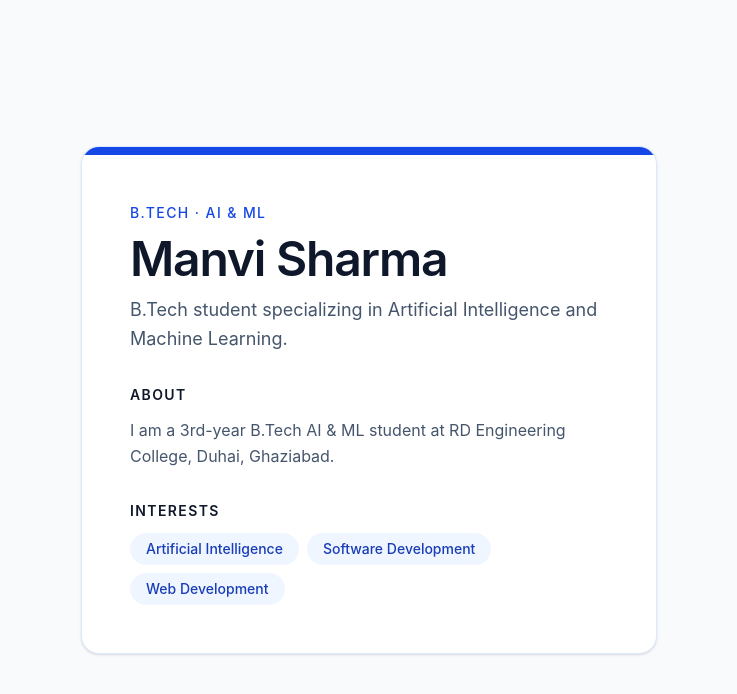
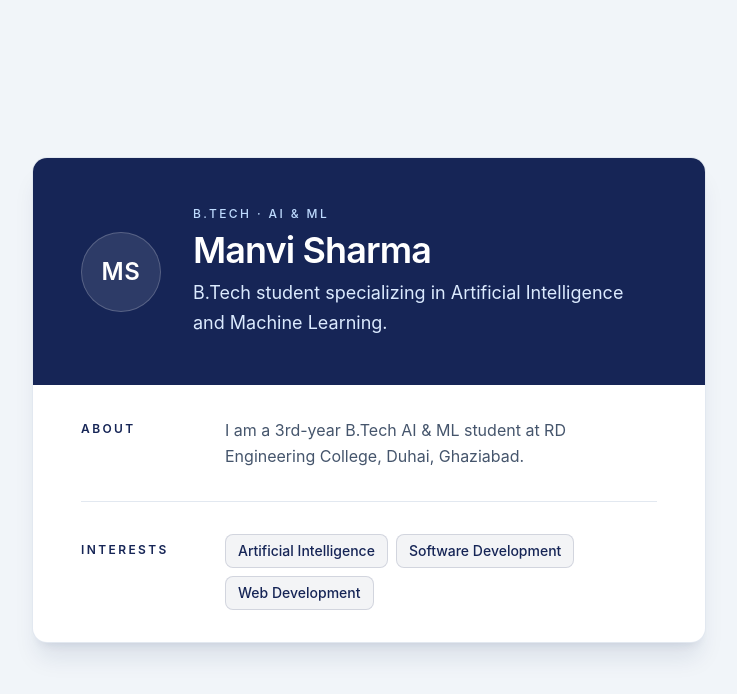
Before and after one commit to mahi1303sharma-pixel/manvi-sharma-personal-card, a Next.js app: page / in a window 1280 px wide. Shown: the top 694 px of the page, without its empty margins (271-1008 px from the left). Built offline with nearby package versions, Linux system fonts and the light colour scheme.

Commit message:
feat: update theme colors and layout styles for better UI consistency

```diff
--- a/app/layout.tsx
+++ b/app/layout.tsx
@@ -28,7 +28,7 @@ export const metadata: Metadata = {
 
 export const viewport: Viewport = {
   colorScheme: 'light',
-  themeColor: '#1d4ed8',
+  themeColor: '#172554',
 }
 
 export default function RootLayout({
--- a/app/page.tsx
+++ b/app/page.tsx
@@ -2,7 +2,7 @@ import { CallingCard } from '@/components/calling-card'
 
 export default function Page() {
   return (
-    <main className="flex min-h-svh items-center justify-center bg-slate-50 px-4 py-12">
+    <main className="flex min-h-svh items-center justify-center bg-slate-100 px-4 py-8 sm:py-16">
       <CallingCard />
     </main>
   )
--- a/components/calling-card.tsx
+++ b/components/calling-card.tsx
@@ -6,26 +6,36 @@ const interests = [
 
 export function CallingCard() {
   return (
-    <article className="w-full max-w-xl overflow-hidden rounded-2xl border border-blue-100 bg-white shadow-sm">
-      <div className="h-2 bg-blue-700" aria-hidden="true" />
-      <div className="flex flex-col gap-8 p-8 sm:p-12">
-        <header className="flex flex-col gap-3">
-          <p className="text-sm font-medium uppercase tracking-widest text-blue-700">
+    <article className="w-full max-w-2xl overflow-hidden rounded-xl bg-white shadow-xl shadow-blue-950/10 ring-1 ring-slate-200">
+      <header className="flex flex-col gap-6 bg-blue-950 px-6 py-10 text-white sm:flex-row sm:items-center sm:gap-8 sm:px-12 sm:py-12">
+        <div
+          className="flex size-16 shrink-0 items-center justify-center rounded-full border border-white/20 bg-white/10 text-xl font-semibold tracking-wide sm:size-20 sm:text-2xl"
+          aria-hidden="true"
+        >
+          MS
+        </div>
+        <div className="flex flex-col gap-2">
+          <p className="text-xs font-medium uppercase tracking-[0.2em] text-blue-200">
             B.Tech &middot; AI &amp; ML
           </p>
-          <h1 className="text-balance text-4xl font-semibold tracking-tight text-slate-900 sm:text-5xl">
+          <h1 className="text-balance text-3xl font-semibold tracking-tight sm:text-4xl">
             Manvi Sharma
           </h1>
-          <p className="text-pretty text-lg leading-relaxed text-slate-600">
+          <p className="text-pretty text-base leading-relaxed text-blue-100 sm:text-lg">
             B.Tech student specializing in Artificial Intelligence and Machine
             Learning.
           </p>
-        </header>
+        </div>
+      </header>
 
-        <section aria-labelledby="about-heading" className="flex flex-col gap-3">
+      <div className="flex flex-col divide-y divide-slate-200 px-6 sm:px-12">
+        <section
+          aria-labelledby="about-heading"
+          className="flex flex-col gap-3 py-8 sm:flex-row sm:gap-8"
+        >
           <h2
             id="about-heading"
-            className="text-sm font-semibold uppercase tracking-widest text-slate-900"
+            className="shrink-0 text-xs font-semibold uppercase tracking-[0.2em] text-blue-950 sm:w-28 sm:pt-1"
           >
             About
           </h2>
@@ -37,11 +47,11 @@ export function CallingCard() {
 
         <section
           aria-labelledby="interests-heading"
-          className="flex flex-col gap-3"
+          className="flex flex-col gap-4 py-8 sm:flex-row sm:gap-8"
         >
           <h2
             id="interests-heading"
-            className="text-sm font-semibold uppercase tracking-widest text-slate-900"
+            className="shrink-0 text-xs font-semibold uppercase tracking-[0.2em] text-blue-950 sm:w-28 sm:pt-2"
           >
             Interests
           </h2>
@@ -49,7 +59,7 @@ export function CallingCard() {
             {interests.map((interest) => (
               <li
                 key={interest}
-                className="rounded-full bg-blue-50 px-4 py-1.5 text-sm font-medium text-blue-800"
+                className="rounded-md border border-blue-950/15 bg-blue-950/5 px-3 py-1.5 text-sm font-medium text-blue-950"
               >
                 {interest}
               </li>
```
